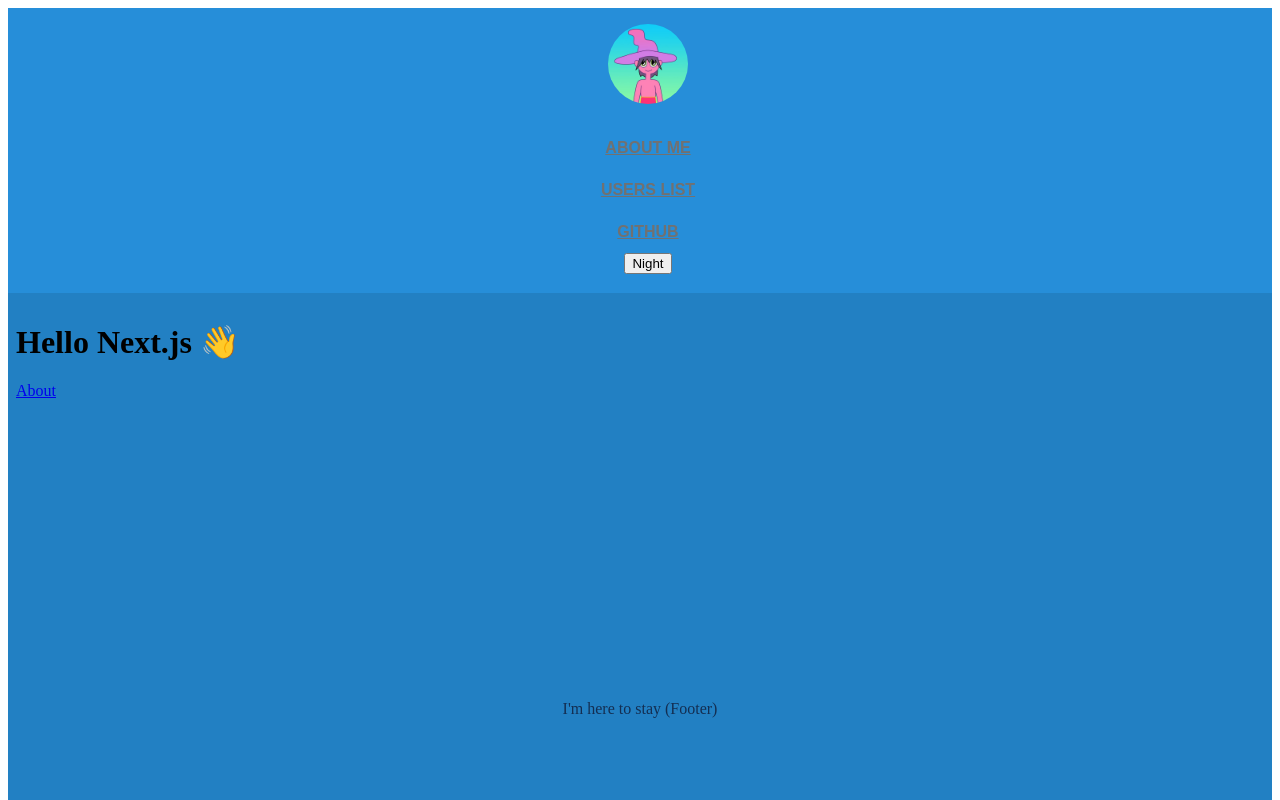
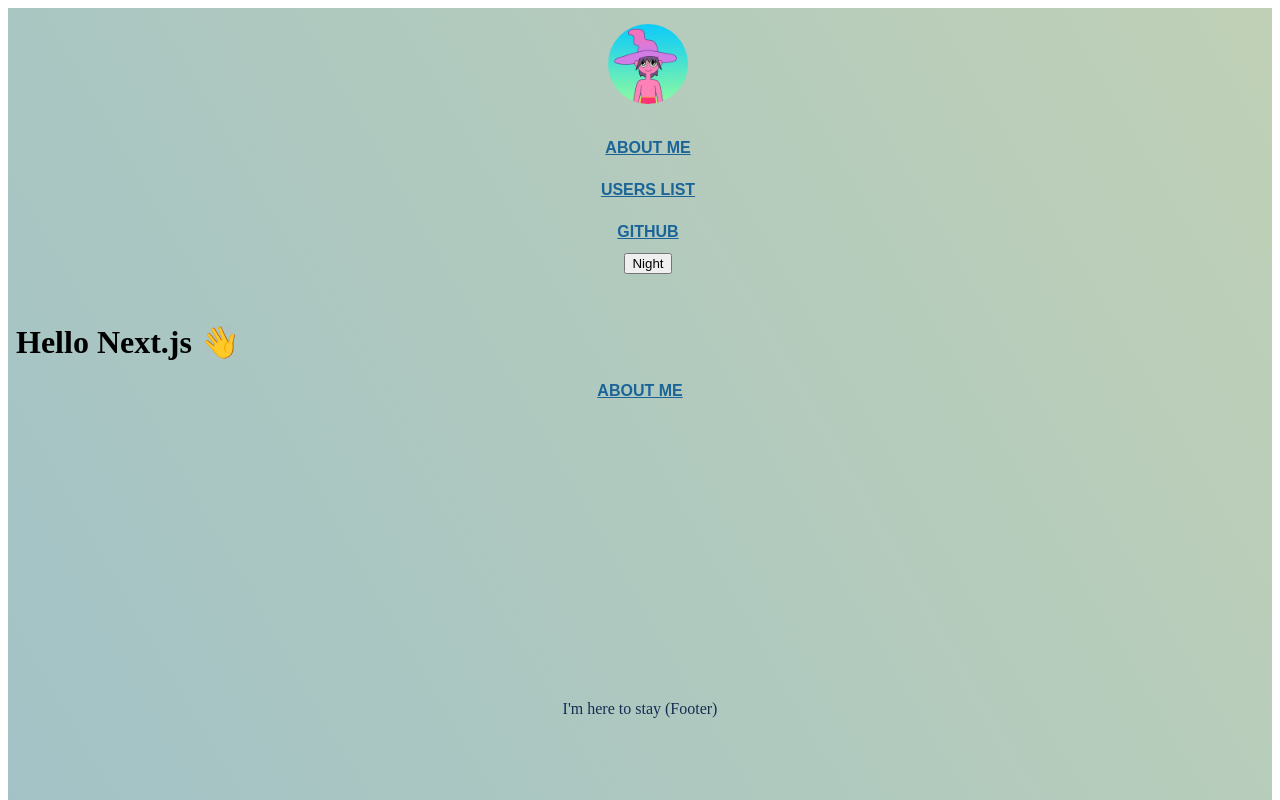
Before and after one commit to Fantominium/malcolm-typescript, a Next.js app: page / in a window 1280 px wide. Shown: the top 800 px of the page. Built offline with nearby package versions, Linux system fonts and the light colour scheme.

Commit message:
theme mod, need to change text

```diff
--- a/components/atoms/LinksAtom.tsx
+++ b/components/atoms/LinksAtom.tsx
@@ -1,22 +1,23 @@
-import {ReactNode} from 'react'
+import {ReactNode, useEffect, useContext} from 'react'
 import Link from 'next/link'
-import styled from 'styled-components'
+import styled, { ThemeProvider } from 'styled-components'
+import { DarkModeContext } from '../Layout'
+import { IContext, IProps } from '../../interfaces/Types'
 
 
 const LinkStyle = styled.div`
   text-decoration: none;
   text-align: center;
   text-transform: uppercase;
-  color: #717171;
   font-weight: 800;
   font-family: 'Ubuntu', sans-serif;
   font-size: 1rem;
   margin: 0.75em;
   a:link{
-      color:#717171
+      color:${(props:IProps) => props.theme.color};
   }
   a:visited{
-      color:#552b58
+    color:${(props:IProps) => props.theme.color};
   }
 `
 
@@ -25,12 +26,24 @@ type Props = {
     href : string
 }
 const LinksAtom = ({label = "", href=""}:Props) => {
+    const themeContext = useContext<IContext>(DarkModeContext)
+    const themeValue = themeContext.state?.value
+
+    useEffect(() => {
+        //using the side effect to change color with each click
+    }, [themeContext.state?.value])
+
+    const theme = { //use context here to influence the color of the banner
+        color: themeValue ? "hsl(215, 80%, 27%)" : "hsl(205, 70%, 35%)"
+    }
     return (
-        <LinkStyle>
-            <Link href={href} >
-                <a>{label}</a>
-            </Link>
-        </LinkStyle>
+        <ThemeProvider theme={theme}>
+            <LinkStyle>
+                <Link href={href} >
+                    <a>{label}</a>
+                </Link>
+            </LinkStyle>
+        </ThemeProvider>
     )
 }
 
--- a/components/organisms/Content.tsx
+++ b/components/organisms/Content.tsx
@@ -9,7 +9,7 @@ const BodyStyles = styled.div `
     flex-grow: 1;
     margin: 0;
     padding: .5rem;
-    background: ${(props:IProps) => props.theme.color};
+    /* background: ${(props:IProps) => props.theme.color}; */
 
   @media (min-width: 1350px) {
     min-height: 100vh;
@@ -27,7 +27,7 @@ const Content = ({children}:ChildrenNodeProps) => {
     }, [themeContext.state?.value])
 
     const theme = { //use context here to influence the color of the banner
-        color: themeValue ? "hsl(215, 60%, 45%)" : "hsl(205, 70%, 45%)"
+        color: themeValue ? "hsl(215, 60%, 45%)" : "hsl(205, 70%, 80%)"
     }
     return (
         <ThemeProvider theme={theme}>
--- a/components/organisms/LayoutStyle.tsx
+++ b/components/organisms/LayoutStyle.tsx
@@ -1,6 +1,6 @@
 import { useContext, useEffect } from "react"
 import styled, {ThemeProvider} from "styled-components"
-import { ChildrenNodeProps, IContext, IProps, IState } from "../../interfaces/Types"
+import { ChildrenNodeProps, IContext, IProps } from "../../interfaces/Types"
 import { DarkModeContext } from "../Layout"
 
 const LayoutStyles = styled.body`
@@ -13,7 +13,8 @@ const LayoutStyles = styled.body`
   padding: 0;
   display: flex;
   flex-direction: column;
-  background-color: ${(props:IProps) => props.theme.color};
+  background-image:  ${(props:IProps) => props.theme.color};
+  /* background-color: ${(props:IProps) => props.theme.color}; */
 
 
 
@@ -36,7 +37,12 @@ const LayoutStyle = ({ children }: ChildrenNodeProps) => {
     }, [themeContext.state?.value])
 
     const theme = { //use context here to influence the color of the banner
-        color: themeValue ? "hsl(215, 60%, 50%)": "hsl(205, 70%, 50%)"
+        color: themeValue ?
+        `linear-gradient(60deg,
+            rgba(0, 179, 255, 0.209),
+            rgba(77, 255, 0, 0.209));` : `linear-gradient(60deg, rgba(60, 129, 143, 0.492),
+            rgba(97, 139, 74, 0.402));`
+            //bg image don't take simple colors
     }
     return (
         <ThemeProvider theme={theme}>
--- a/pages/index.tsx
+++ b/pages/index.tsx
@@ -1,13 +1,14 @@
-import Link from 'next/link'
 import Layout from '../components/Layout'
+import LinkAtom from "../components/atoms/LinksAtom"
 
 const IndexPage = () => (
   <Layout title="Home ">
     <h1>Hello Next.js 👋</h1>
     <p>
-      <Link href="/about">
+    <LinkAtom label="About Me" href="/about"/>
+      {/* <Link href="/about">
         <a>About</a>
-      </Link>
+      </Link> */}
     </p>
   </Layout>
 )
```
Also changed, not shown: 1 other file (tests, documents, lock files or other folders).
